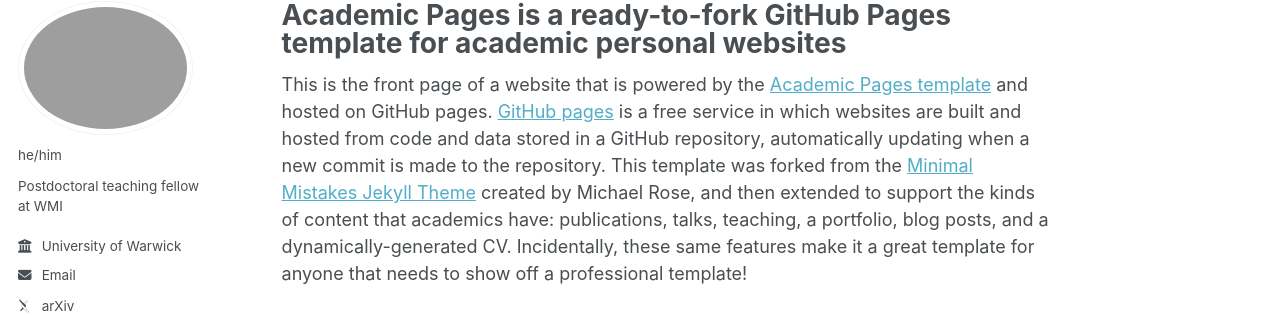
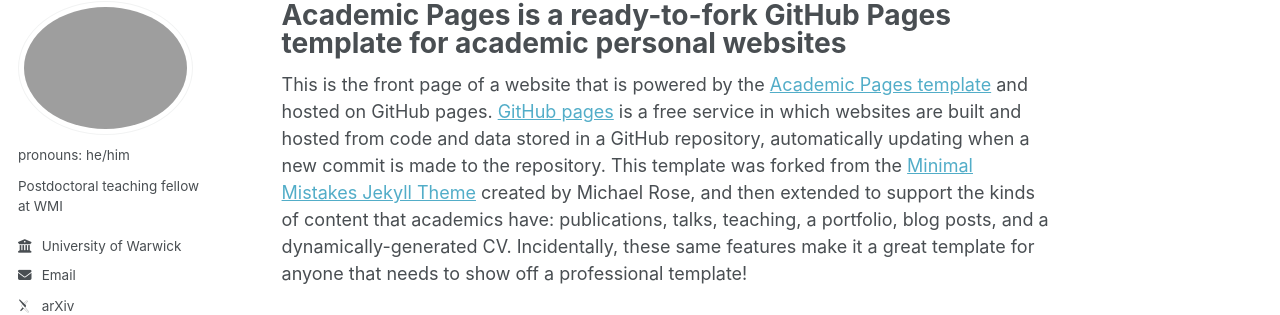
Before and after one commit to dmarl/dmarl.github.io, a Jekyll site: the page built from _pages/about.md, in a window 1280 px wide. Shown: the part 100-415 px from the top of the page. Built offline with Jekyll 4.4.1, drawn with Linux system fonts in a browser that asks for light colours; some web fonts are replaced; a script bundle is joined from its source files by our own code; library files that are not in the unit come from our copies.

Commit message:
Update _config.yml

```diff
--- a/_config.yml
+++ b/_config.yml
@@ -25,7 +25,7 @@ author:
   # Biographic information
   avatar           : "smirk_png.png"
   name             :
-  pronouns         : "he/him"
+  pronouns         : "pronouns: he/him"
   bio              : "Postdoctoral teaching fellow at WMI"
   location         :
   employer         : "University of Warwick"
```
